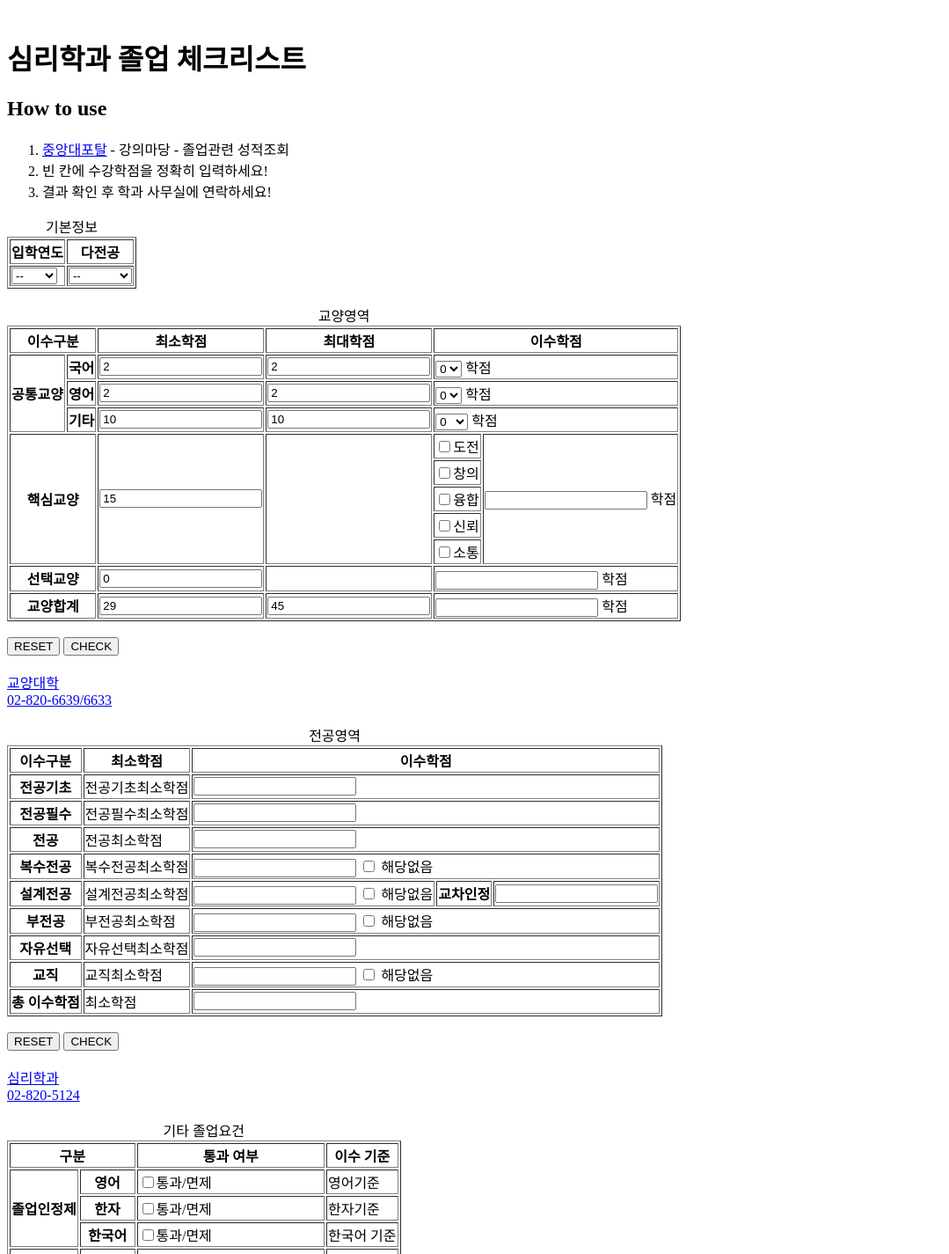
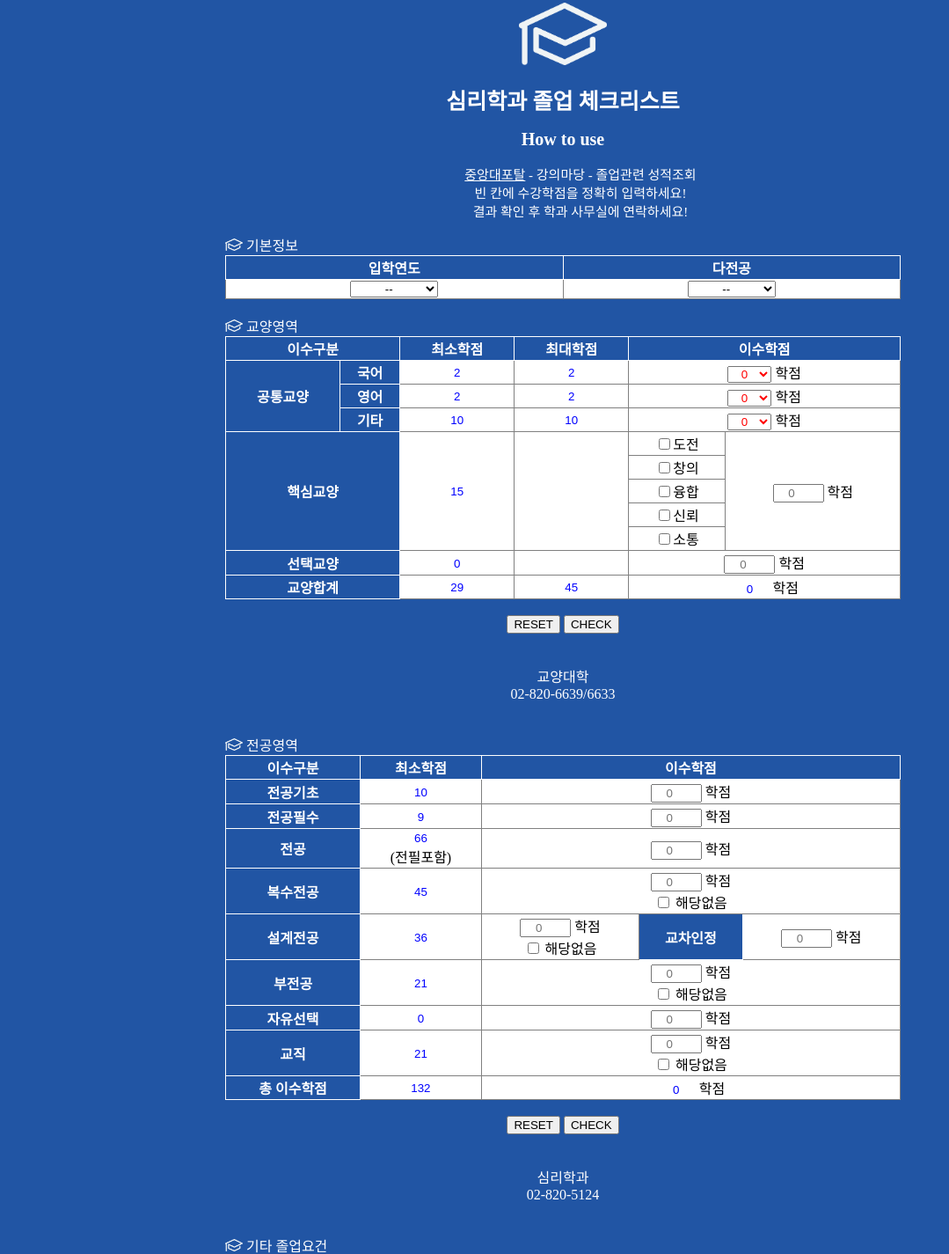
Before and after one commit to torryjini/checklist, a plain HTML site: page index.html in a window 1280 px wide. Shown: the part 5-1430 px from the top of the page at 88% size, without its empty margins (0-1079 px from the left). Drawn offline with Linux system fonts and the light colour scheme.

Commit message:
Add files via upload

```diff
--- a/index.html
+++ b/index.html
@@ -4,26 +4,113 @@
 <head>
   <meta charset="utf-8">
   <title>CHECKLIST</title>
+  <style>
+    body {
+      background-color: rgb(33, 85, 164);
+      color: white;
+      margin-left: 20%;
+      margin-right: 20%;
+    }
+
+    .header {
+      text-align: center;
+    }
+
+    a {
+      color: white;
+      text-decoration: none;
+    }
+
+    h1 {
+      font-size: 25px;
+    }
+
+    h2 {
+      font-size: 20px;
+    }
+
+    ol li {
+      list-style: none;
+      font-size: 15px;
+    }
+
+    img {
+      width:100px;
+    }
+
+    .cap-logo {
+      width:20px;
+    }
+
+    caption {
+      text-align: left;
+    }
+
+    table {
+      border-collapse: collapse;
+      width: 100%;
+    }
+
+    th {
+      border-color: white;
+    }
+
+    td {
+      background-color: white;
+      color: black;
+      text-align: center;
+    }
+
+    input[type=text] {
+      text-align: center;
+      width: 40px;
+      border: none;
+      color: blue;
+    }
+
+    input[type=number] {
+      text-align: center;
+      width: 50px;
+      color:red;
+    }
+
+    select {
+      width: 50px;
+      text-align-last: center;
+      color: red;
+    }
+
+    .info-select {
+      width: 100px;
+      color: black;
+    }
+
+    .btns, .call {
+      text-align: center;
+    }
+  </style>
 </head>
 
 <body>
-  <img src="" alt="">
+  <div class="header">
+    <img src="logo.png" alt="">
     <h1>심리학과 졸업 체크리스트</h1>
     <h2>How to use</h2>
     <ol>
-    <li><a href="https://mportal.cau.ac.kr/main.do" target="_blank">중앙대포탈</a> - 강의마당 - 졸업관련 성적조회</li>
+      <li><a href="https://mportal.cau.ac.kr/main.do" target="_blank" title="중앙대포탈바로가기"><u>중앙대포탈</u></a> - 강의마당 - 졸업관련 성적조회</li>
       <li>빈 칸에 수강학점을 정확히 입력하세요!</li>
       <li>결과 확인 후 학과 사무실에 연락하세요!</li>
     </ol>
+  </div>
   <table border="solid">
-    <caption>기본정보</caption>
+    <caption><img src="logo.png" alt="" class="cap-logo"> 기본정보</caption>
     <tr>
-      <th>입학연도</th>
+      <th width="50%">입학연도</th>
       <th>다전공</th>
     </tr>
     <tr>
       <td>
-        <select class="">
+        <select class="info-select">
           <option value="">--</option>
           <option value="2018">2018</option>
           <option value="2019">2019</option>
@@ -32,7 +119,7 @@
         </select>
       </td>
       <td>
-        <select class="">
+        <select class="info-select">
           <option value="">--</option>
           <option value="">전공심화</option>
           <option value="">복수전공</option>
@@ -43,7 +130,7 @@
   </table>
   <br>
   <table border="solid">
-    <caption>교양영역</caption>
+    <caption><img src="logo.png" alt="" class="cap-logo"> 교양영역</caption>
     <tr>
       <th colspan="2">이수구분</th>
       <th>최소학점</th>
@@ -110,7 +197,7 @@
       <td>
         <input type="checkbox" value="" id="core1"><label for="core1">도전</label></td>
       <td rowspan="5">
-        <input type="number" value="" id="core"><label for="core"> 학점</label>
+        <input type="number" value="" id="core" placeholder="0" min="0"><label for="core"> 학점</label>
       </td>
     </tr>
     <tr>
@@ -130,7 +217,7 @@
       <td><input type="text" value="0" readonly></td>
       <td></td>
       <td colspan="2">
-        <input type="number" value="" id="choice"><label for="choice"> 학점</label>
+        <input type="number" value="" id="choice" placeholder="0" min="0"><label for="choice"> 학점</label>
       </td>
     </tr>
     <tr>
@@ -142,20 +229,24 @@
         <input type="text" value="45" readonly>
       </td>
       <td colspan="2">
-        <input type="text" name="" value="" id="sum" readonly><label for="sum"> 학점</label>
+        <input type="text" id="sum" value="0" readonly><label for="sum"> 학점</label>
       </td>
     </tr>
   </table>
   <br>
+  <div class="btns">
     <input type="reset" name="" value="RESET">
     <input type="button" name="" value="CHECK">
+  </div>
   <br>
   <br>
+  <div class="call">
     <a href="tel:02-820-6639"><span>교양대학<br>02-820-6639/6633</span></a>
+  </div>
   <br>
   <br>
   <table border="solid">
-    <caption>전공영역</caption>
+    <caption><img src="logo.png" alt="" class="cap-logo"> 전공영역</caption>
     <tr>
       <th>이수구분</th>
       <th>최소학점</th>
@@ -163,86 +254,113 @@
     </tr>
     <tr>
       <th>전공기초</th>
-      <td>전공기초최소학점</td>
+      <td>
+        <input type="text" value="10" readonly>
+      </td>
       <td colspan="3">
-        <input type="number" value="">
+        <input type="number" value="" id="base" placeholder="0" min="0"><label for="base"> 학점</label>
       </td>
     </tr>
     <tr>
       <th>전공필수</th>
-      <td>전공필수최소학점</td>
+      <td>
+        <input type="text" value="9" readonly>
+      </td>
       <td colspan="3">
-        <input type="number" value="">
+        <input type="number" value="" id="nece" placeholder="0" min="0"><label for="nece"> 학점</label>
       </td>
     </tr>
     <tr>
       <th>전공</th>
-      <td>전공최소학점</td>
+      <td>
+        <input type="text" value="66" readonly><br>
+        <span>(전필포함)</span>
+      </td>
       <td colspan="3">
-        <input type="number" value="">
+        <input type="number" value="" id="major" placeholder="0" min="0"><label for="major"> 학점</label>
       </td>
     </tr>
     <tr>
       <th>복수전공</th>
-      <td>복수전공최소학점</td>
+      <td>
+        <input type="text" value="45" readonly>
+      </td>
       <td colspan="3">
-        <input type="number" value="">
+        <input type="number" value="" id="double" placeholder="0" min="0"><label for="double"> 학점</label>
+        <br>
         <input type="checkbox" value="" id="double-none"><label for="double-none"> 해당없음</label>
       </td>
     </tr>
     <tr>
       <th>설계전공</th>
-      <td>설계전공최소학점</td>
       <td>
-        <input type="number" value="">
+        <input type="text" value="36" readonly>
+      </td>
+      <td>
+        <input type="number" value="" id="plan" placeholder="0" min="0"><label for="plan"> 학점</label>
+        <br>
         <input type="checkbox" value="" id="plan-none"><label for="plan-none"> 해당없음</label>
       </td>
       <th>교차인정</th>
       <td>
-        <input type="number" value="">
+        <input type="number" value="" id="plan-cross" placeholder="0" min="0" max="6"><label for="plan-cross"> 학점</label>
       </td>
     </tr>
     <tr>
       <th>부전공</th>
-      <td>부전공최소학점</td>
+      <td>
+        <input type="text" value="21" readonly>
+      </td>
       <td colspan="3">
-        <input type="number" value="">
+        <input type="number" value="" id="minor" placeholder="0" min="0"><label for="minor"> 학점</label>
+        <br>
         <input type="checkbox" value="" id="minor-none"><label for="minor-none"> 해당없음</label>
       </td>
     </tr>
     <tr>
       <th>자유선택</th>
-      <td>자유선택최소학점</td>
+      <td>
+        <input type="text" value="0" readonly>
+      </td>
       <td colspan="3">
-        <input type="number" value="">
+        <input type="number" value="" id="free" placeholder="0" min="0"><label for="free"> 학점</label>
       </td>
     </tr>
     <tr>
       <th>교직</th>
-      <td>교직최소학점</td>
+      <td>
+        <input type="text" value="21" readonly>
+      </td>
       <td colspan="3">
-        <input type="number" value="">
+        <input type="number" value="" id="teach" placeholder="0" min="0"><label for="teach"> 학점</label>
+        <br>
         <input type="checkbox" value="" id="teach-none"><label for="teach-none"> 해당없음</label>
       </td>
     </tr>
     <tr>
       <th>총 이수학점</th>
-      <td>최소학점</td>
+      <td>
+        <input type="text" value="132" readonly>
+      </td>
       <td colspan="3">
-        <input type="text" name="" value="">
+        <input type="text" id="total" value="0" readonly><label for="total"> 학점</label>
       </td>
     </tr>
   </table>
   <br>
+  <div class="btns">
     <input type="reset" name="" value="RESET">
     <input type="button" name="" value="CHECK">
+  </div>
   <br>
   <br>
+  <div class="call">
     <a href="tel:02-820-5124"><span>심리학과<br>02-820-5124</span></a>
+  </div>
   <br>
   <br>
   <table border="solid">
-    <caption>기타 졸업요건</caption>
+    <caption><img src="logo.png" alt="" class="cap-logo"> 기타 졸업요건</caption>
     <tr>
       <th colspan="2">구분</th>
       <th>통과 여부</th>
@@ -251,41 +369,43 @@
     <tr>
       <th rowspan="3">졸업인정제</th>
       <th>영어</th>
-      <td><input type="checkbox" value="">통과/면제</td>
+      <td><input type="checkbox" value="" id="eng"><label for="eng">통과/면제</label></td>
       <td>영어기준</td>
     </tr>
     <tr>
       <th>한자</th>
-      <td><input type="checkbox" value="">통과/면제</td>
+      <td><input type="checkbox" value="" id="chi"><label for="chi">통과/면제</label></td>
       <td>한자기준</td>
     </tr>
     <tr>
       <th>한국어</th>
-      <td><input type="checkbox" value="">통과/면제</td>
+      <td><input type="checkbox" value="" id="kor"><label for="kor">통과/면제</label></td>
       <td>한국어 기준</td>
     </tr>
     <tr>
       <th rowspan="2">졸업논문</th>
       <th>주전공</th>
-      <td><input type="checkbox" value="">통과</td>
+      <td><input type="checkbox" value="" id="paper"><label for="paper">통과</label></td>
       <td>논문기준</td>
     </tr>
     <tr>
       <th>복수전공</th>
-      <td><input type="checkbox" value="">통과/해당없음</td>
+      <td><input type="checkbox" value="" id="double-paper"><label for="double-paper">통과/해당없음</label></td>
       <td></td>
     </tr>
     <tr>
       <th colspan="2">전 학년 평점</th>
       <td>
-        <input type="number" value="" id="gpa"><label for="gpa">/4.5</label>
+        <input type="number" value="" id="gpa" placeholder="0.00" min="0" max="4.5" step="0.01"><label for="gpa">/4.5</label>
       </td>
       <td>평점기준</td>
     </tr>
   </table>
   <br>
+  <div class="btns">
     <input type="reset" name="" value="RESET">
     <input type="button" name="" value="CHECK">
+  </div>
 </body>
 
 </html>
```
Also changed, not shown: logo.png (added). Lines whose indentation alone changed are shown as unchanged.
